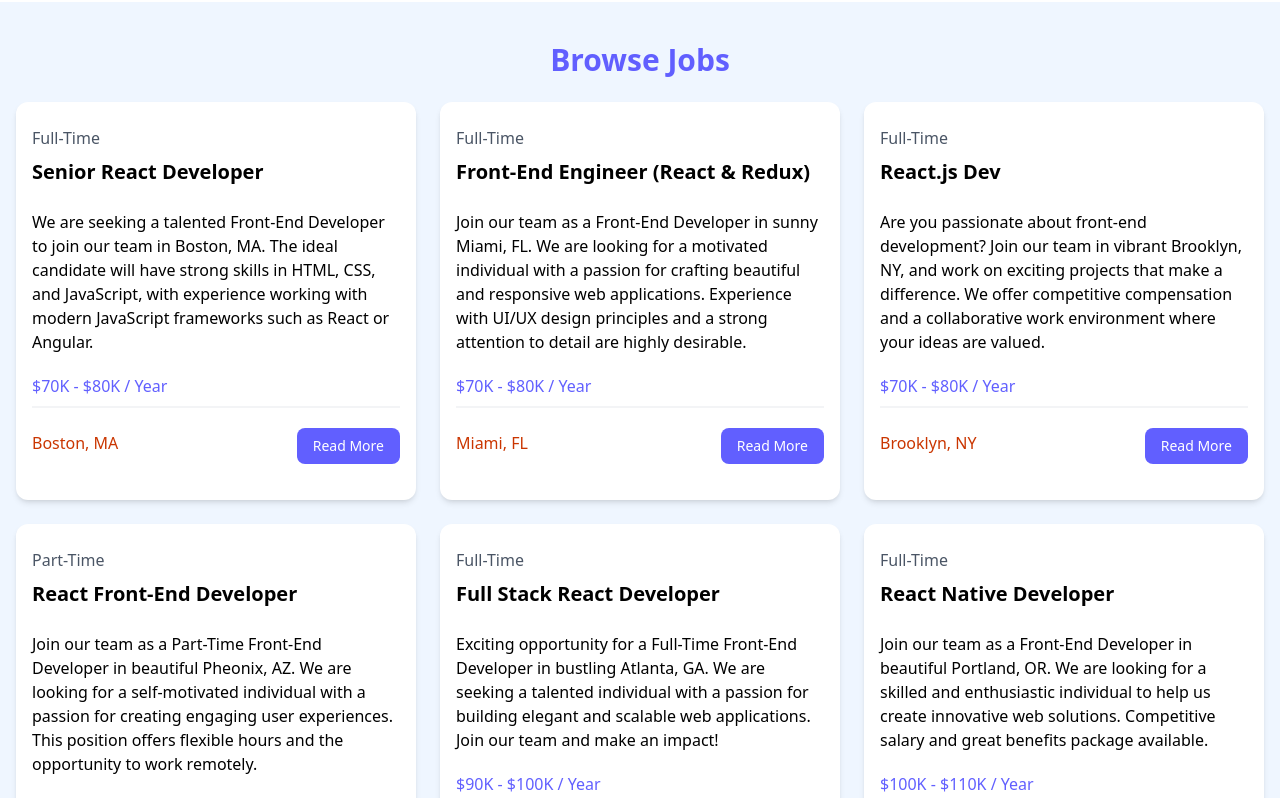
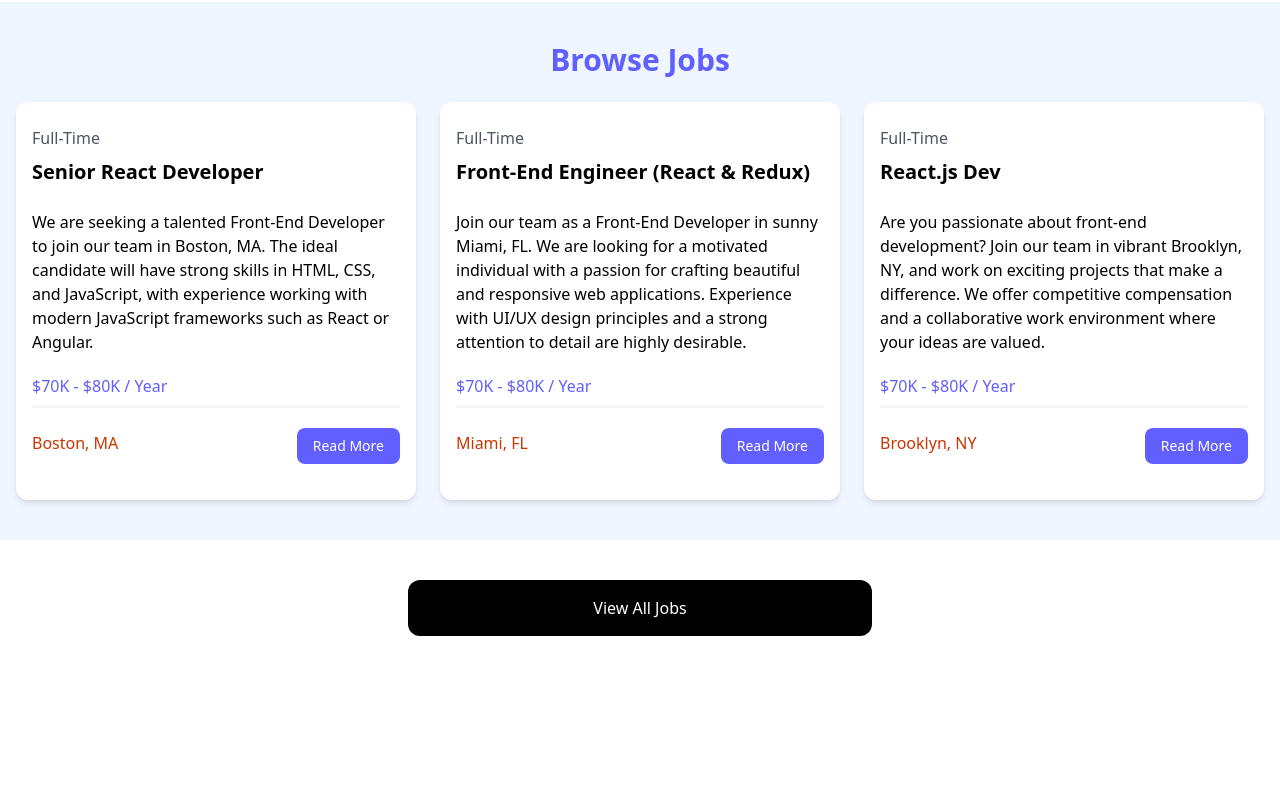
Before and after one commit to RobertLoz/reactjobsproyectpage, a React (Vite) app: page / in a window 1280 px wide. Shown: the part 559-1357 px from the top of the page. After the commit the page ends 1235 px from the top, so only its background shows below. Built offline with nearby package versions, Linux system fonts and the light colour scheme.

Commit message:
set limit jobs listed on the main page to 3

```diff
--- a/src/components/JobListings.jsx
+++ b/src/components/JobListings.jsx
@@ -3,7 +3,8 @@ import jobs from '../jobs.json';
 
 const JobListings = () => {
 
-    console.log(jobs);
+    const recentJobs = jobs.slice(0,3);
+
   return (
     <section className="bg-blue-50 px-4 py-10">
       <div className="container-xl lg:container m-auto">
@@ -11,7 +12,7 @@ const JobListings = () => {
           Browse Jobs
         </h2>
         <div className="grid grid-cols-1 md:grid-cols-3 gap-6">
-            {jobs.map((job) => (
+            {recentJobs.map((job) => (
                 <JobListing key={job.id} job={job} />
             ) )}
         </div>
```
